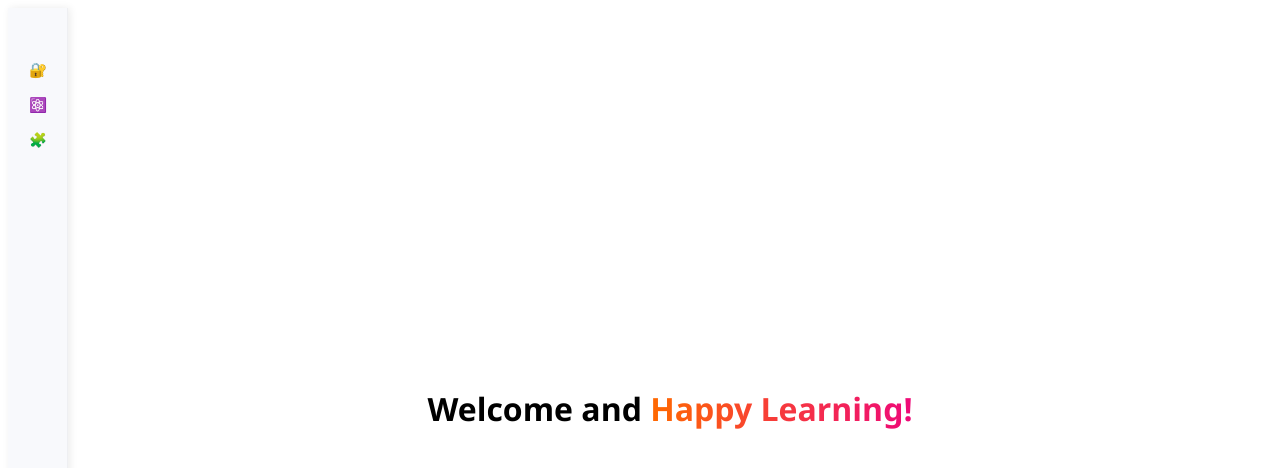
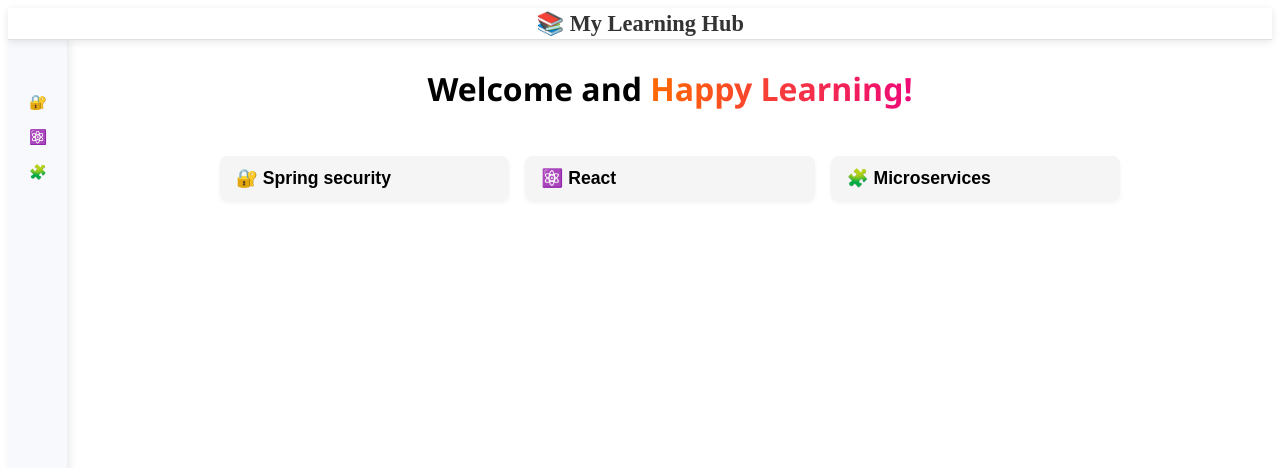
Before and after one commit to saphal4859/learning-dashboard, a React (Create React App) app: page / in a window 1280 px wide. Shown: the top 468 px of the page. Built offline with nearby package versions, Linux system fonts and the light colour scheme.

Commit message:
Updated UI

```diff
--- a/src/App.css
+++ b/src/App.css
@@ -3,19 +3,27 @@
   min-height: 100vh;
   font-family: 'Segoe UI', sans-serif;
 }
-
+body {
+  overflow: hidden;
+}
+@media (max-width: 768px) {
+  .page-content {
+    padding-top: 40px;
+  }
+}
 .main-content {
   flex-grow: 1;
-  padding: 0; /* 👈 Removed padding */
+  padding: 0;
   background-color: #ffffff;
   display: flex;
   flex-direction: column;
+  position: relative;
 }
 .page-content {
   flex: 1;
   display: flex;
   justify-content: center;
-  align-items: center;
+  align-items: flex-start;
 }
 
 .welcome {
@@ -33,3 +41,91 @@
   -webkit-text-fill-color: transparent;
   font-weight: bold;
 }
+/* === Category Buttons and Child Links === */
+
+.category-container {
+  display: grid;
+  grid-template-columns: repeat(auto-fit, minmax(180px, 1fr));
+  gap: 16px;
+  padding: 20px;
+  width: 100%;
+  max-width: 900px;
+  margin: 0 auto;
+}
+
+.category-section {
+  width: 100%;
+  max-width: 600px;
+}
+
+.category-button {
+  width: 100%;
+  padding: 12px 16px;
+  font-size: 1.1rem;
+  font-weight: 600;
+  text-align: left;
+  border: none;
+  border-radius: 8px;
+  background-color: #f5f5f5;
+  box-shadow: 0 2px 4px rgba(0, 0, 0, 0.05);
+  cursor: pointer;
+  transition: background-color 0.2s ease;
+}
+
+.category-button:hover {
+  background-color: #e9e9e9;
+  color: #4e73df;
+  border-color: #4e73df;
+}
+.child-links {
+  display: flex;
+  flex-direction: column;
+  margin-top: 8px;
+  gap: 6px;
+  padding-left: 16px;
+}
+
+.child-link {
+  padding: 10px 14px;
+  font-size: 0.95rem;
+  background-color: #ffffff;
+  border: 1px solid #ddd;
+  border-radius: 6px;
+  cursor: pointer;
+  transition: background-color 0.2s ease;
+  text-align: left;
+}
+
+.child-link:hover {
+  background-color: #f0f0f0;
+}
+
+/* === Iframe Styling === */
+iframe {
+  border: none;
+  border-radius: 8px;
+  box-shadow: 0 0 12px rgba(0, 0, 0, 0.05);
+}
+.app-header {
+  position: sticky; /* stays on top if page scrolls */
+  top: 0;
+  z-index: 1000;
+  text-align: center;
+  background-color: #ffffff;
+  padding: 2px 0;
+  cursor: pointer;
+  box-shadow: 0 2px 8px rgba(0, 0, 0, 0.1); /* proper shadow values */
+  border-bottom: 1px solid #e0e0e0; /* subtle separation */
+}
+
+.app-title {
+  margin: 0;
+  font-size: 1.4rem;
+  font-weight: 700;
+  color: #333;
+  transition: color 0.3s ease;
+}
+
+.app-title:hover {
+  color: #007bff; /* subtle hover feedback */
+}
--- a/src/App.js
+++ b/src/App.js
@@ -1,13 +1,29 @@
 // App.js
-import React, { useState } from 'react';
-import Sidebar from './components/Sidebar';
-import './App.css';
-import sidebarLinks from './components/sidebarLinks';
-import ChatWidget from './ChatWidget';
+import React, { useState } from "react";
+import Sidebar from "./components/Sidebar";
+import "./App.css";
+import sidebarLinks from "./components/sidebarLinks";
+import ChatWidget from "./ChatWidget";
+
 function App() {
   const [iframeLink, setIframeLink] = useState(null);
+  const [expandedCategory, setExpandedCategory] = useState(null);
+
+  const handleCategoryClick = (category) => {
+    setExpandedCategory(expandedCategory === category ? null : category);
+  };
 
   return (
+     <>
+    <div
+      className="app-header"
+      onClick={() => {
+        setIframeLink(null);
+        setExpandedCategory(null);
+      }}
+    >
+      <h1 className="app-title">📚 My Learning Hub</h1>
+    </div>
     <div className="layout">
       <Sidebar links={sidebarLinks} onSelectLink={setIframeLink} />
       <main className="main-content">
@@ -18,17 +34,45 @@
               title="Learning Content"
               width="100%"
               height="100%"
-              style={{ border: 'none', marginTop: '-20px' }}
             />
           ) : (
-            <h2 className="welcome">
-              Welcome and <span className="highlight">Happy Learning!</span>
-            </h2>
+            <div style={{ width: "100%" }}>
+              <h2 className="welcome">
+                Welcome and <span className="highlight">Happy Learning!</span>
+              </h2>
+              <div className="category-container">
+                {sidebarLinks.map((section) => (
+                  <div key={section.category} className="category-section">
+                    <button
+                      className="category-button"
+                      onClick={() => handleCategoryClick(section.category)}
+                    >
+                      {section.icon} {section.category}
+                    </button>
+
+                    {expandedCategory === section.category && (
+                      <div className="child-links">
+                        {section.items.map((item) => (
+                          <button
+                            key={item.name}
+                            className="child-link"
+                            onClick={() => setIframeLink(item.url)}
+                          >
+                            📘 {item.name}
+                          </button>
+                        ))}
+                      </div>
+                    )}
+                  </div>
+                ))}
+              </div>
+            </div>
           )}
         </div>
       </main>
       <ChatWidget />
     </div>
+     </>
   );
 }
 
--- a/src/components/Sidebar.js
+++ b/src/components/Sidebar.js
@@ -17,7 +17,7 @@
     <aside className="sidebar-container" onMouseLeave={handleMouseLeave}>
       <div className="sidebar">
         <h2 className="logo">
-          <span className="text">LearnHub</span>
+          <span className="text">Topics</span>
         </h2>
 
         {links.map((cat, index) => (
--- a/src/components/sidebarLinks.js
+++ b/src/components/sidebarLinks.js
@@ -72,6 +72,14 @@
         name : "Forms",
         url : "https://doc.clickup.com/90131482853/d/h/2ky42j75-1093/ce92b6ed5bac4eb"
       },
+      {
+        name : "Tailwind CSS",
+        url : "https://doc.clickup.com/90131482853/d/h/2ky42j75-1773/cc6bd4fac6f6d05"
+      },
+      {
+        name : "Routing",
+        url : "https://doc.clickup.com/90131482853/d/h/2ky42j75-1793/727cedd7d10600f"
+      }
     ]
   },
   {
```
